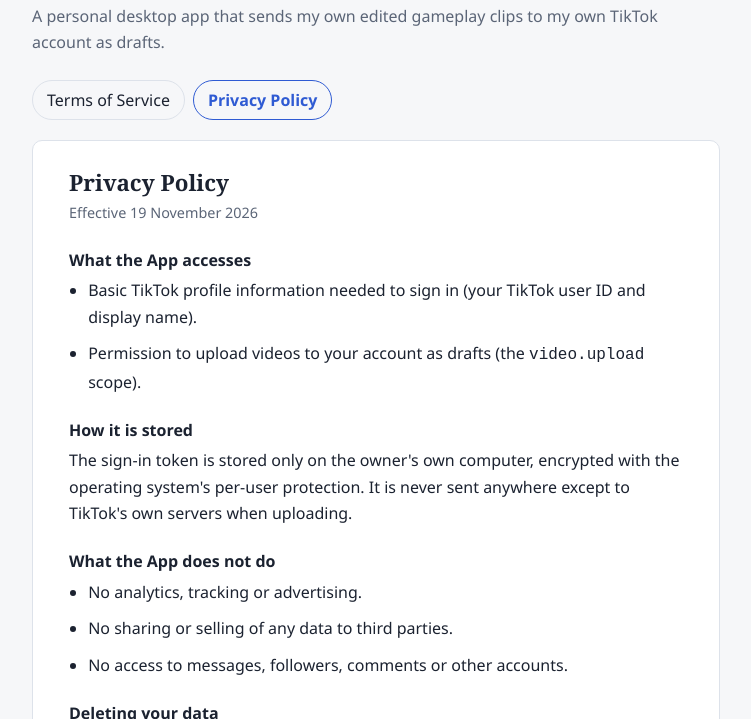
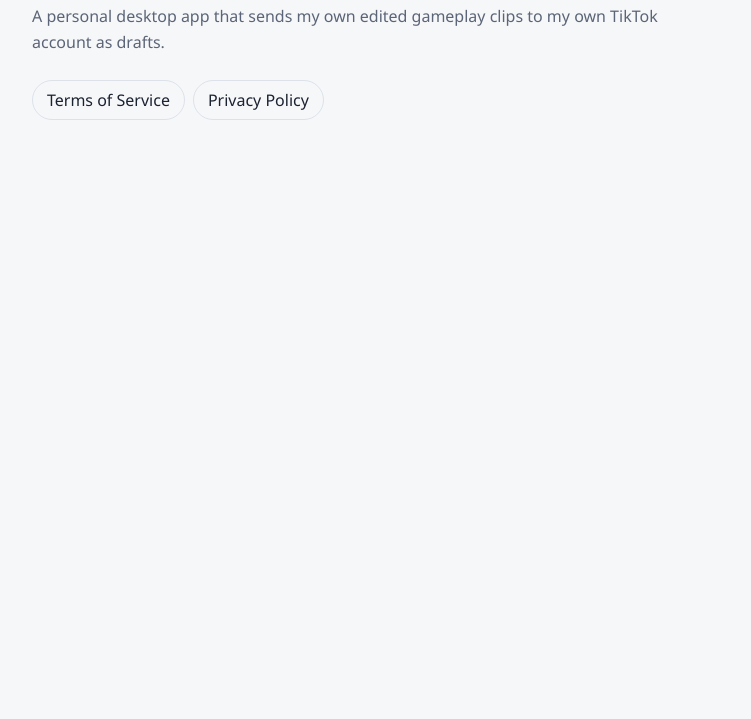
Before and after one commit to stockrunner/stockrunner.github.io, a plain HTML site: page index.html in a window 1280 px wide. Shown: the part 81-800 px from the top of the page, without its empty margins (264-1015 px from the left). Drawn offline with Linux system fonts and the light colour scheme.

Commit message:
Update index.html

```diff
--- a/index.html
+++ b/index.html
@@ -3,36 +3,17 @@
 <head>
 <meta charset="utf-8">
 <meta name="viewport" content="width=device-width, initial-scale=1">
-<title>Clip Uploader Privacy Policy</title>
-<link rel="stylesheet" href="../style.css">
+<title>Clip Uploader</title>
+<link rel="stylesheet" href="style.css">
 </head>
 <body>
 <div class="wrap">
   <h1>Clip Uploader</h1>
   <p class="sub">A personal desktop app that sends my own edited gameplay clips to my own TikTok account as drafts.</p>
   <nav>
-    <a href="../terms/">Terms of Service</a>
-    <a href="../privacy/" aria-current="page">Privacy Policy</a>
+    <a href="terms.html">Terms of Service</a>
+    <a href="privacy.html">Privacy Policy</a>
   </nav>
-  <article>
-    <h2>Privacy Policy</h2>
-    <p class="eff">Effective 19 November 2026</p>
-    <h3>What the App accesses</h3>
-    <ul>
-      <li>Basic TikTok profile information needed to sign in (your TikTok user ID and display name).</li>
-      <li>Permission to upload videos to your account as drafts (the <code>video.upload</code> scope).</li>
-    </ul>
-    <h3>How it is stored</h3>
-    <p>The sign-in token is stored only on the owner's own computer, encrypted with the operating system's per-user protection. It is never sent anywhere except to TikTok's own servers when uploading.</p>
-    <h3>What the App does not do</h3>
-    <ul>
-      <li>No analytics, tracking or advertising.</li>
-      <li>No sharing or selling of any data to third parties.</li>
-      <li>No access to messages, followers, comments or other accounts.</li>
-    </ul>
-    <h3>Deleting your data</h3>
-    <p>Withdraw access in the TikTok app (Settings and privacy, Security and permissions, Manage app permissions) and delete the App's saved sign-in file from the computer. No other copy exists.</p>
-  </article>
 </div>
 </body>
 </html>
```
